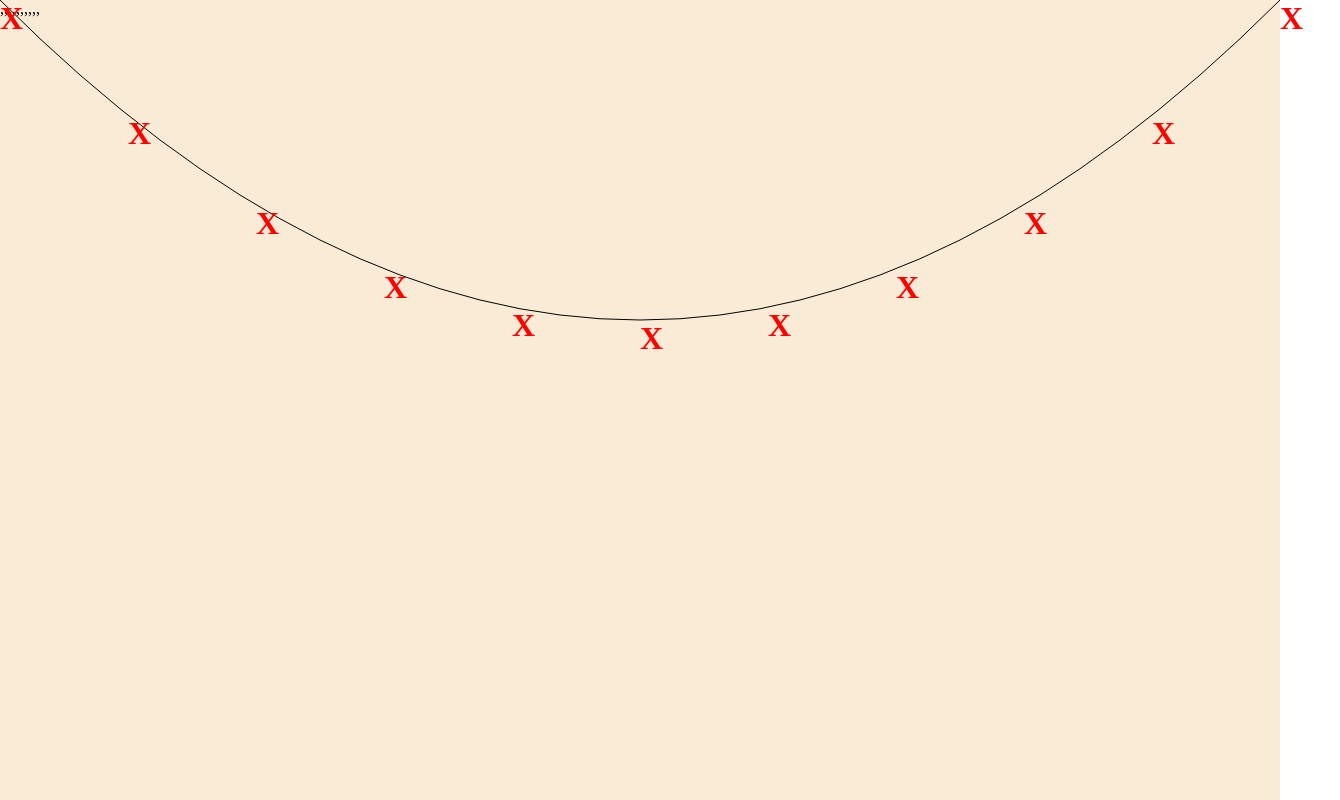
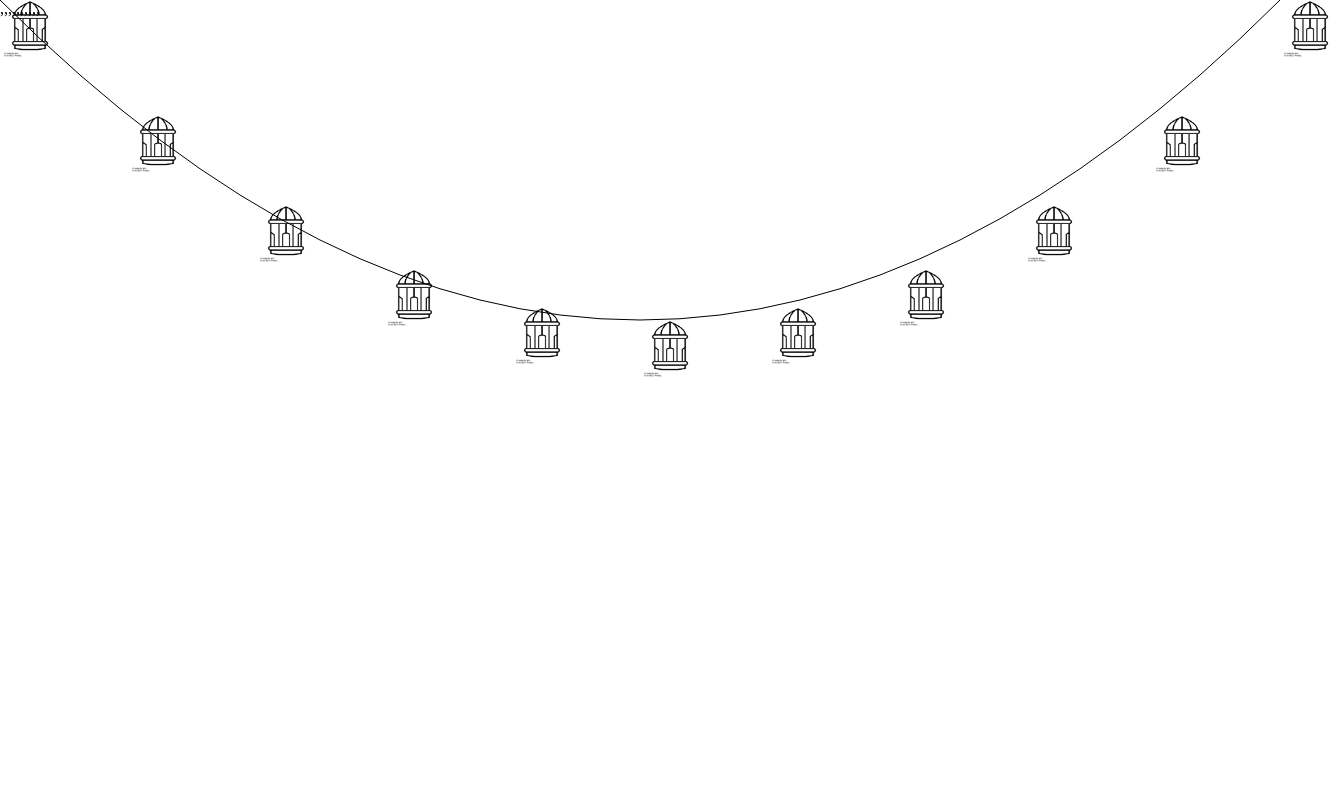
Before and after one commit to MohamedDiaa/Ramadan-decorations, a plain HTML site: page index.html in a window 1280 px wide. Shown: the whole page, 1340 px wide, since content can reach past the window. Drawn offline with Linux system fonts and the light colour scheme.

Commit message:
add lambs along the path of the curve

```diff
--- a/index.html
+++ b/index.html
@@ -13,14 +13,16 @@
     </style>
   </head>
   <body>
-    <canvas id="myCanvas" style="position: absolute" width="">
+
+    <canvas id="myCanvas" style="position: absolute;" >
       Sorry, your browser does not support canvas.
+
     </canvas>
 
-    <div id="lamps" style= "display: absolute; width: 100%; height: 100vh;background-color: antiquewhite;">
+    <div id="lamps" style= "display: absolute; width: 100%; height: 100vh;">
       <h6 style="position: absolute;color: red;left: 92.4px;top: 88.4px">X</h6>
+    </div>
 
-    </div>
 
     <script src="point.js"></script>
   </body>
--- a/point.js
+++ b/point.js
@@ -46,6 +46,10 @@ function drawStuff() {
 
   const div = document.getElementById("lamps");
 
-  let items = points.map(pt => `<h1 style="position: absolute;color: red;left: ${pt.x}px;top: ${pt.y}px">X</h1>`);
+  //let items = points.map(pt => `<h1 style="position: absolute;color: red;left: ${pt.x}px;top: ${pt.y}px">X</h1>`);
+  let items = points.map(pt =>
+    `<img src="assets/noun-fanoos-7130645.png" alt="" width="60px" height="60px" style="position: absolute; left: ${pt.x}px;top: ${pt.y}px">`
+  )
+
   div.innerHTML = items;
 }
```
Also changed, not shown: assets/noun-fanoos-7130645.png (added), assets/noun-fanoos-7130645.svg (added).
